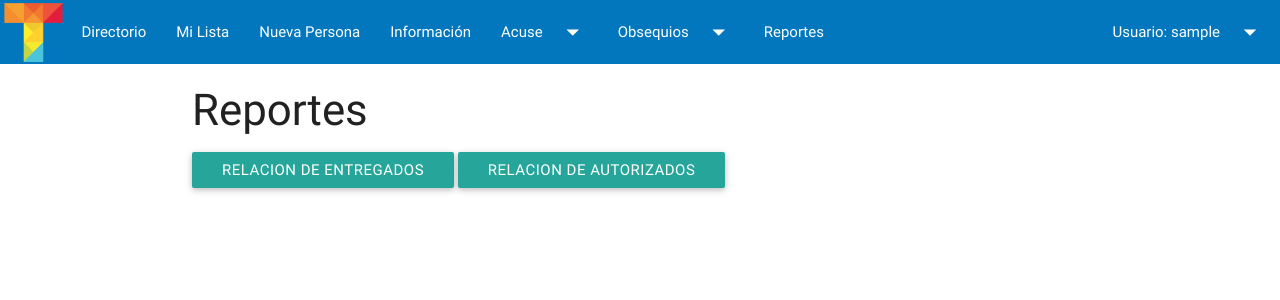
After one commit to IngSisJoseEduardo/Directorio, a Django app: a page that uses templates/base.html in a window 1280 px wide. The commit adds this page. Shown: the top 300 px of the page. Run offline with Django 3.2, Linux system fonts and the light colour scheme; the visitor is signed in with stand-in values (Sample User, id 1).

Commit message:
Creación de botones para lista de entregados y autorizados

```diff
--- /dev/null
+++ b/directorio/templates/inicio_reportes.html
@@ -0,0 +1,19 @@
+{% extends "base.html" %}
+
+{% block title %}
+    | Reportes
+{% endblock title %}
+
+{% block content %}
+    <div class="container">
+        <h3>Reportes</h3>
+        <div>
+        <form action="" method="POST" id="form-reportes">
+            {% csrf_token %}
+            <input type="hidden" name="tipo" id="tipo">
+            <a href='javascript:lista_entregados_word();' class="btn">Relacion de Entregados</a>
+            <a href='javascript:lista_pendientes_word()' class="btn">Relacion de Autorizados</a>
+        </form>
+        </div>
+    </div>
+{% endblock content %}
--- a/directorio/urls.py
+++ b/directorio/urls.py
@@ -34,7 +34,7 @@ urlpatterns = [
     url(r'^acuses/$',views.acuses_lista, name = "acuses_lista"),
     url(r'^nuevo/acuse',views.nuevo_acuse, name ="nuevo_acuse"),
     url(r'^(?P<id>\d+)/editar_acuse/$',views.editar_acuse, name = 'editar_acuse'),
-    url(r'^ver_acuse/$',views.ver_acuse,name = 'ver_acuse'),
+    # url(r'^ver_acuse/$',views.ver_acuse,name = 'ver_acuse'),
 
     #vistas de etiquetas
     url(r'^(?P<id>\d+)/etiqueta/$',views.una_etiqueta, name = "una_etiqueta"),
@@ -46,4 +46,7 @@ urlpatterns = [
     url(r'^nuevo/obsequio$',views.new_obsequio, name = "new_obsequio"),
     url(r'^editar/obsequio/(?P<id>\d+)$',views.editar_obsequio, name = "editar_obsequio"),
     url(r'^agregar/entregados',views.agregar_entregados, name = "agregar_entregados"),
+
+    #reportes
+    url(r'^reportes/$',views.inicio_reportes, name = 'inicio_reportes'),
 ]
--- a/directorio/views.py
+++ b/directorio/views.py
@@ -27,22 +27,34 @@ from directorio.forms import DirectorioForm, ObsequioForm
 # CRUD Directorio
 @login_required
 def home(request):
+    """
+        se requeire sesion iniciada
+
+        Se realiza la consulta de todo el directorio(todas las personas que conforman el directorio)
+        , si se llega a este punto con un parametro de busuqeda, se filtra la busqeda total, para mostrar
+        las coincidencias(contenidas en la columnas profesion, nombre y cargo).
+    """
     instancias = Directorio.objects.all().order_by("id")
 
     query = request.GET.get("q")
     if query:
-        instancias = instancias.filter(Q(nombre__icontains = query) |
+        instancias = instancias.filter(Q(profesion__icontains = query)|
+                                        Q(nombre__icontains = query) |
                                         Q(cargo__icontains = query) )
-                                        # Q(direccion__icontains = query))
 
     contexto ={
         "directorio" : instancias,
-        # "rango": range(10),
     }
     return render(request,'home.html', contexto)
 
 @login_required
 def create_directorio(request):
+    """
+        se requeire sesion iniciada
+
+        Creacion del formulario, para el registro de una nueva persona,
+        se valida la informacion y se envia un mensaje de alerta.
+    """
     title = ""
     form = DirectorioForm(request.POST or None)
 
@@ -51,17 +63,6 @@ def create_directorio(request):
         instancia.user = request.user
         instancia.save()
         status = instancia.status
-
-        # if status == "3":
-        #     obseq = Obsequio.objects.get(default = True)
-        #     obseq.existencia = obseq.existencia-1
-        #     obseq.entregado = obseq.entregado+1
-        #     obseq.save()
-
-        #     historial = Historial()
-        #     historial.directorio_id = instancia.id
-        #     historial.obsequio_id = obseq.id
-        #     historial.save()
         messages.success(request,"!Registrado Correctamente¡")
         return HttpResponseRedirect(instancia.get_detail_path())
 
@@ -73,12 +74,20 @@ def create_directorio(request):
 
 @login_required
 def milista_dir(request):
+    """
+    se requeire sesion iniciada
+
+    se realiza la consulta de todas las personas que conforman la lista que crea el usuario, en su sesión
+    , si se llega a este punto con un parametro de busqeuda, se filtra la lista y se muestran las
+    coincidencias.
+    """
     lista = Directorio.objects.filter(user_id__exact= request.user.id).order_by("id")
 
     query = request.GET.get("q")
 
     if query:
-        lista = lista.filter(Q(nombre__icontains = query) |
+        lista = lista.filter(Q(profesion__icontains = query)|
+                            Q(nombre__icontains = query) |
                             Q(cargo__icontains = query))
     contexto = {
         'lista' : lista
@@ -87,9 +96,15 @@ def milista_dir(request):
 
 @login_required
 def edit_directorio(request, id = None):
+    """
+        se requeire sesion iniciada
+
+        esta vsta pide un ID de parametro, para realizar la busqueda, de la persona
+        a ediar, posteriormente se crea el formulario con los datos a mostrar, se valida la informacion
+        y se envia un mensjae de alerta.
+    """
     persona = get_object_or_404(Directorio,id = id)
     pstatus = persona.status
-    obs     = Obsequio.objects.get(default=True)
     title   = "Editando a: \r %s"%persona.nombre
     form    = DirectorioForm(request.POST or None,instance = persona)
 
@@ -97,24 +112,7 @@ def edit_directorio(request, id = None):
         instancia = form.save(commit = False)
         if instancia.user_id != request.user.id:
             instancia.modificado = request.user.username
-        # instancia.user = request.user
-        # if instancia.status != "3" and pstatus == "3":
-        #     obs.existencia = obs.existencia+1
-        #     obs.entregado = obs.entregado-1
-        #     obs.save()
 
-        #     delhistorial = Historial.objects.filter(directorio_id__exact = persona.id).filter(obsequio_id__exact=obs.id)
-        #     delhistorial.delete()
-
-        # elif instancia.status == "3":
-        #     obs.existencia = obs.existencia-1
-        #     obs.entregado = obs.entregado+1
-        #     obs.save()
-
-        #     historial = Historial()
-        #     historial.directorio_id = persona.id
-        #     historial.obsequio_id = obs.id
-        #     historial.save()
         instancia.save()
         messages.success(request,"!Modificado correctamente¡")
         return HttpResponseRedirect(instancia.get_detail_path())
@@ -127,6 +125,12 @@ def edit_directorio(request, id = None):
 
 @login_required
 def detail_directorio(request, id = None):
+    """
+        se reqeuire sesion iniciada
+
+        Requeire un parametro ID para realizar la busqeuda de los detalles a mostrar de la
+        persona
+    """
     instancia = get_object_or_404(Directorio, id = id)
     contexto = {
         "title": "Detalles",
@@ -137,6 +141,12 @@ def detail_directorio(request, id = None):
 
 @login_required
 def confirm_delete_directorio(request,id = None):
+    """
+        se requiere sesion iniciada
+
+        REquiere un parametro ID para realizar de la busqeda de la persona
+        y mostrar los detalles antes de eliminar
+    """
     instancia = get_object_or_404(Directorio, id = id)
     contexto = {
         "persona" : instancia,
@@ -145,12 +155,24 @@ def confirm_delete_directorio(request,id = None):
 
 @login_required
 def delete_directorio(request, id=None ):
+    """
+        Se requiere sesion inicida
+
+        requeire un parametro ID para realizar la eliminacion de
+        de la persona seleccionada
+    """
     instancia = get_object_or_404(Directorio, id= id)
     instancia.delete()
     return redirect('directorio:eliminado')
 
 @login_required
 def load_detail(request, id = None):
+    """
+    requeire sesion iniciada
+
+    requiere un parametro ID, para mostrar los datos de una persona,
+    contenido que se mostrara por AJAX jquery
+    """
     instancia = get_object_or_404(Directorio, id = id)
     contexto = {
         "persona" : instancia
@@ -159,7 +181,9 @@ def load_detail(request, id = None):
 
 @login_required
 def informacion(request):
-    # instancia  = get_object_or_404(Obsequio, id = 1)
+    """
+    No esta en funcionamiento en la aplicación
+    """
     instancia  = Obsequio.objects.get(default = True)
     entregados = instancia.entregado #Directorio.objects.filter(status__exact = 3).count()
     existencia = instancia.existencia
@@ -172,6 +196,11 @@ def informacion(request):
 
 @login_required
 def informacion2(request):
+    """
+        requiere sesion iniciada
+
+        Muestra el total de personas autorizadas y entregadas
+    """
     instancia  = Obsequio.objects.get(default = True)
     entregados = Directorio.objects.filter(status__exact = 3).count()
     autorizados = Directorio.objects.filter(status__exact = 2).count()
@@ -186,9 +215,20 @@ def informacion2(request):
 
 @login_required
 def eliminado(request):
+    """
+    Requiere secion iniciada
+
+    Simplemente renderiza un template con mesaje de eliminado
+    """
     return render(request,"eliminado.html")
 
+
 def agregar_mi_lista(request,id = None):
+    """
+    Requiere un parametro ID, obtiene la persona indicada, para poder editar el user_id
+    el cual sirve para que el usuario, pueda crear un alista con la cual trabajara. Esta accion se realiza a travez
+    de AJAX jquery.
+    """
     instancia = get_object_or_404(Directorio, id = id)
     instancia.user_id = request.user.id
     instancia.lista = True
@@ -197,6 +237,11 @@ def agregar_mi_lista(request,id = None):
     return HttpResponse("se añadio correctamente")
 
 def quitar_mi_lista(request, id = None):
+    """
+    reqeuire un parametro ID, para relizar la busqueda de la persona,
+    y poder modificar el user_id. El usuario podra reducir su lista de trabajo. Esta accion se
+    realiza atravez de AJAX Jquery.
+    """
     instancia = get_object_or_404(Directorio, id = id)
     instancia.lista = False
     instancia.user_id = None
@@ -213,6 +258,10 @@ def config_user(request):
 # CRUD de Acuse
 @login_required
 def acuses_lista(request):
+    """
+        requiere sesion iniciada
+        Realiza la busqueda de todos los acuses, y los muestra en lista
+    """
     instancias = Acuse.objects.all()
     contexto = {
         "acuses" : instancias
@@ -221,6 +270,9 @@ def acuses_lista(request):
 
 @login_required
 def ver_acuse(request):
+    """
+    No esta en funcionamiento
+    """
     instancia = Acuse.objects.get(default=True)
     contexto = {
         "acuse": instancia,
@@ -230,6 +282,11 @@ def ver_acuse(request):
 
 @login_required
 def nuevo_acuse(request):
+    """
+    requiere secion inicida
+
+    Crea un nuevo acuse, obteniendo los datos de formulario
+    """
     acuse = Acuse()
     if request.POST:
         acuse.alias = request.POST.get("alias")
@@ -239,6 +296,12 @@ def nuevo_acuse(request):
     return render(request,"new_acuse.html")
 @login_required
 def editar_acuse(request, id = None):
+    """
+    requiere secion inicida
+
+    REquiere un parametro ID para realizar la busqeuda de acuse,
+    y poder editar los datos, obtenidos del fromulario
+    """
     instancia = Acuse.objects.get(id = id)
     if request.POST:
         if request.POST.get("contenido") != "":
@@ -252,10 +315,53 @@ def editar_acuse(request, id = None):
     }
     return render(request,"editar_acuse.html",contexto)
 
+# vista de reportes
+@login_required
+def inicio_reportes(request):
+
+    if request.POST:
+        if request.POST.get("tipo") == "entregado":
+            """
+                Crea una relacion de las personas a las que se le entrego obsequio
+            """
+            instancias = Directorio.objects.filter(status__exact = 3)
+            documento = Document()
+            documento.add_paragraph("Relacion de Entregados")
+            return crear_lista(documento,instancias)
+        elif request.POST.get("tipo") == "pendiente":
+            documento = Document()
+            documento.add_paragraph("Relacacion de Autorizados")
+            instancias = Directorio.objects.filter(status__exact = 2)
+            return crear_lista(documento,instancias)
+
+    return render(request,"inicio_reportes.html")
+# funcion para crear lista
+def crear_lista(documento,instancias):
+
+    for persona in instancias:
+        documento.add_paragraph("%s%s"%(persona.profesion,persona.nombre), style='ListNumber')
+
+    response = HttpResponse(content_type='application/vnd.openxmlformats-officedocument.wordprocessingml.document')
+    response['Content-Disposition'] = 'attachment; filename=relacion_entregados.docx'
+    documento.save(response)
+
+    return response
 
 # Vistas que generan un archivo de WORD
 @login_required
 def seleccionar_acuses_mi_lista(request):
+    """
+    require sescion iniciada
+    Lista creada por el usuario.
+    muestra la lista de personas que han sido autorizadas y entregadas
+    en el template hay tres opciones
+    acuses:
+        esta opcion crea un archivo de word con los acuses de las personas seleccioandas
+    etiquetas:
+        esta opcion crea unarchivo de word con las etiquetas de las personas seleccioandas
+    lista:
+        esta opción genera un archivo de word con el nombre de las personas seleccionadas
+    """
     instancias = Directorio.objects.filter(user_id__exact = request.user.id).exclude(status__exact=1)
 
     mensaje = "Selecciona los acuses de tu lista"
@@ -347,7 +453,19 @@ def seleccionar_acuses_mi_lista(request):
 
 @login_required
 def seleccionar_acuses_directorio(request):
+    """
+    require sescion iniciada
 
+    Lista general de personas
+    muestra la lista de personas que han sido autorizadas y entregadas
+    en el template hay tres opciones
+    acuses:
+        esta opcion crea un archivo de word con los acuses de las personas seleccioandas
+    etiquetas:
+        esta opcion crea unarchivo de word con las etiquetas de las personas seleccioandas
+    lista:
+        esta opción genera un archivo de word con el nombre de las personas seleccionadas
+    """
     instancias = Directorio.objects.all().exclude(status__exact = 1)
 
     mensaje = "*Aqui podras seleccionar los acuses que han sido autorizados en todo el directorio"
@@ -449,6 +567,10 @@ def seleccionar_acuses_directorio(request):
 
 
 def un_acuse(request,id = None):
+    """
+    requiere un prametro ID para realizar busqeuda de la persona,
+    y poder crear el acuse con los datos de la misma.
+    """
     persona = get_object_or_404(Directorio, id = id)
     documento = Document()
 
@@ -461,6 +583,9 @@ def un_acuse(request,id = None):
     return response
 
 def crear_mi_lista(request):
+    """
+        Esta opcion crea la lista de las personas, de cda usuario
+    """
     instancias = Directorio.objects.filter(user_id__exact = request.user.id)
     instancias = instancias.filter(status__exact = 2)
     document =Document()
@@ -476,6 +601,9 @@ def crear_mi_lista(request):
 
 
 def crear_mis_acuses(request):
+    """
+    Esta opcion crea los acuses de las personas autorizadas en la lista de cada usuario
+    """
     mis_acuses = Directorio.objects.filter(user_id__exact=request.user.id).filter(status__exact = 2)
 
     document = Document()
@@ -490,6 +618,9 @@ def crear_mis_acuses(request):
     return response
 
 def crear_lista_general(request):
+    """
+        esta opcion crea la lista general en un archiv de word solo nombres
+    """
     instancias = Directorio.objects.all()
     document =Document()
 
@@ -503,6 +634,10 @@ def crear_lista_general(request):
     return response
 
 def acuses_generales(request):
+
+    """
+    esta opcion crea un archivo de word con todos los acuses que se han autorizado en el directorio
+    """
     acuses = Directorio.objects.all().filter(status__exact=2)
 
     document = Document()
--- a/static/css/style.css
+++ b/static/css/style.css
@@ -1,5 +1,4 @@
 /*body {
-    padding-top: 70px;
     background-color: #0277bd;
 }*/
 .active{
--- a/static/js/aplicacion.js
+++ b/static/js/aplicacion.js
@@ -120,5 +120,14 @@ function agregar_entregados(ruta){
     else{
         $("#infomensaje").html("<h5 style = 'color:red;'>!Selecciona un Obsequio y pon una cantidad¡</h5>")
     }
+}
 
+//envia el formulario de la pagina de reportes a la vista en Django
+function lista_entregados_word(){
+    $('#tipo').val("entregado");
+    $('#form-reportes').submit();
 }
+function lista_pendientes_word(){
+    $('#tipo').val("pendiente");
+    $('#form-reportes').submit();
+}
--- a/templates/base.html
+++ b/templates/base.html
@@ -72,6 +72,7 @@
             </li>
           {% endif %}
 
+          <li><a href='{% url "directorio:inicio_reportes" %}'>Reportes</a></li>
         </ul>
         <ul class="right hide-on-med-and-down">
           <li>
```
Also changed, not shown: 2 other files. Lines whose indentation alone changed are shown as unchanged.
